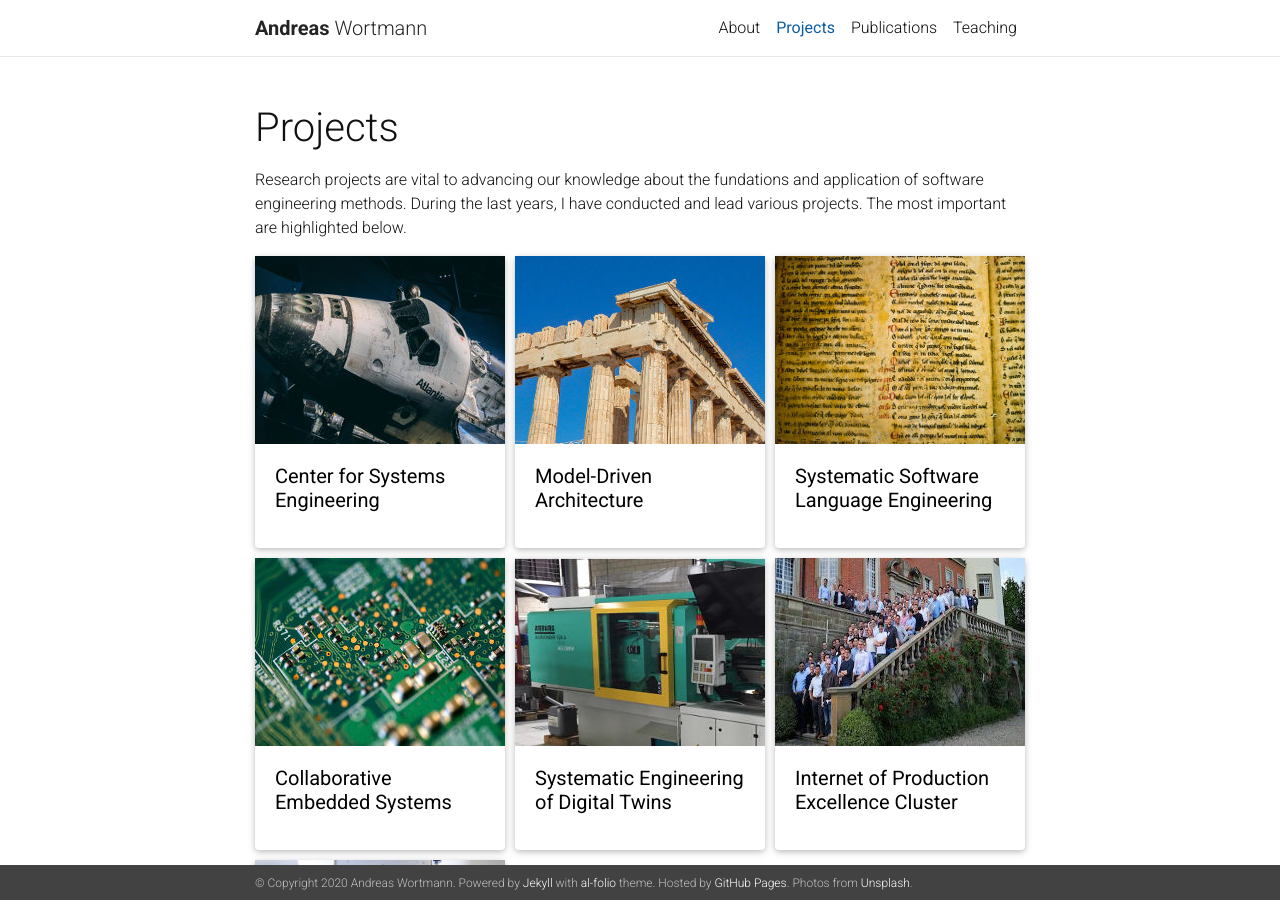
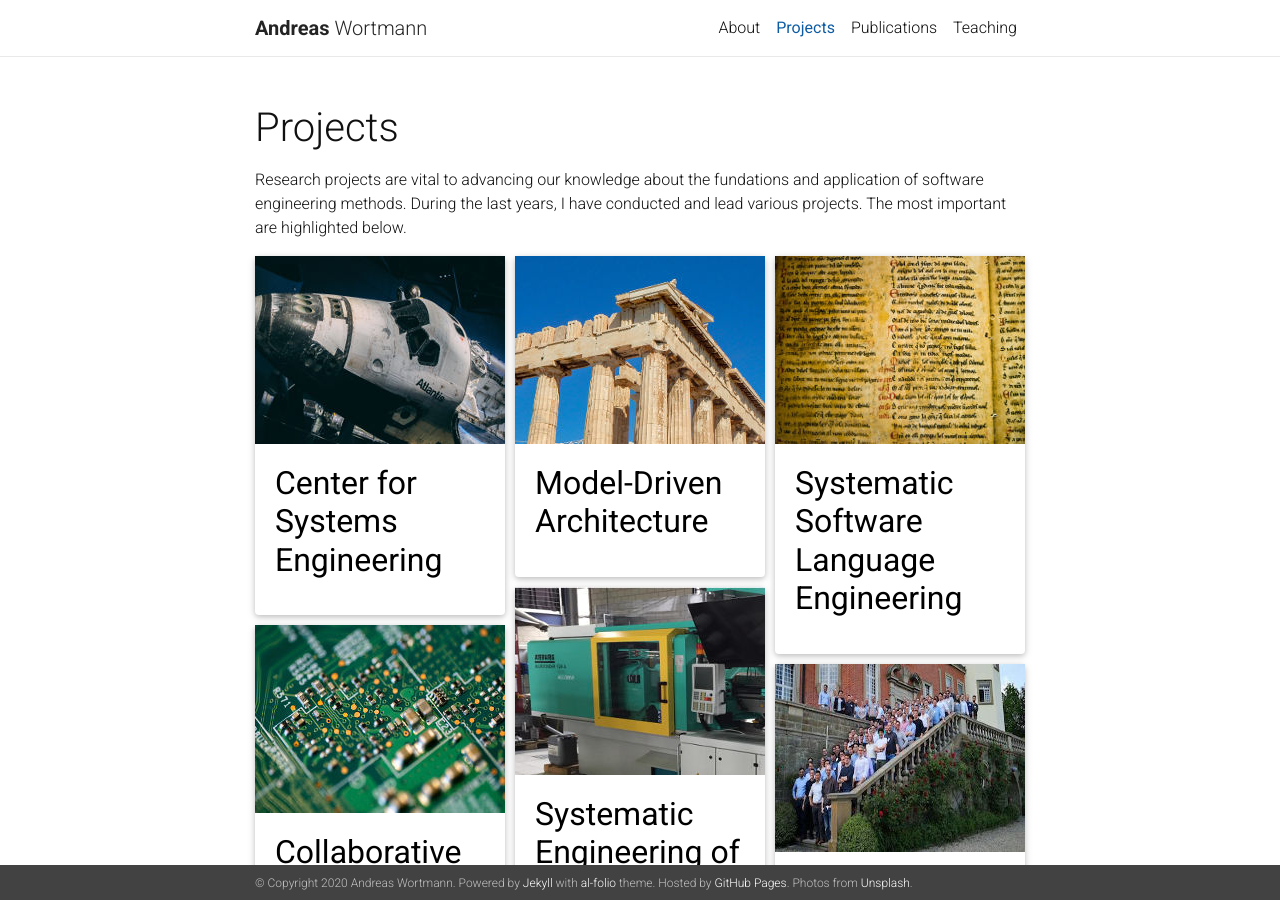
Before and after one commit to awortmann/awortmann.github.io, a Jekyll site: the page built from _pages/projects.md, in a window 1280 px wide and 900 px high. Built offline with Jekyll 4.4.1, drawn with Linux system fonts in a browser that asks for light colours; nearby versions of some CDN libraries; a style sheet for code colours, icons or effects is not loaded.

Commit message:
Minor update

```diff
--- a/_pages/projects.md
+++ b/_pages/projects.md
@@ -23,7 +23,7 @@
         <img src="{{ project.img | relative_url }}" alt="project thumbnail">
         {% endif %}
         <div class="card-body">
-          <h5 class="card-title">{{ project.title }}</h5>
+          <h2 class="card-title">{{ project.title }}</h2>
           <p class="card-text">{{ project.description }}</p>
           <div class="row ml-1 mr-1 p-0">
             {% if project.github %}
```
